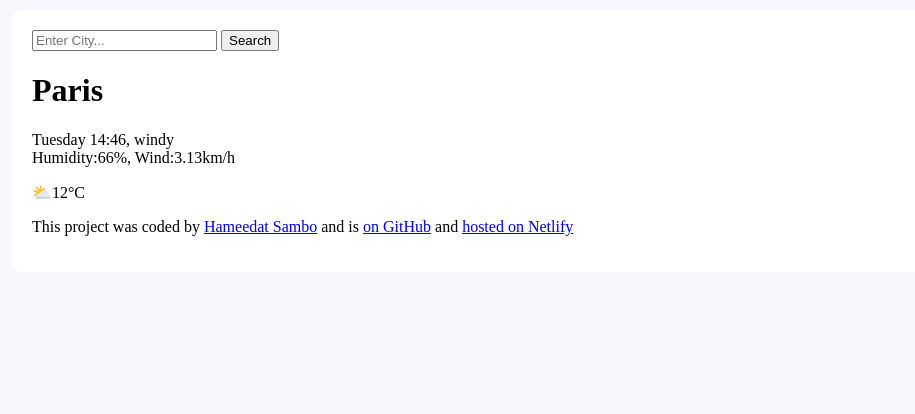
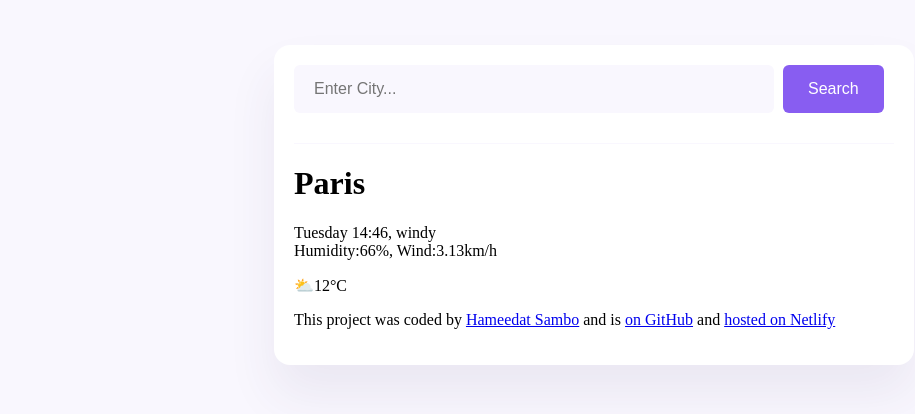
Before and after one commit to sambo-ham/Weather-me, a plain HTML site: page index.html in a window 1280 px wide. Shown: the whole page, without its empty margins (46-961 px from the left). Drawn offline with Linux system fonts and the light colour scheme.

Commit message:
styled the header

```diff
--- a/index.html
+++ b/index.html
@@ -9,8 +9,13 @@
   <body>
     <div class="content">
       <header>
-        <input type="search" name="" id="" placeholder="Enter City..." />
-        <input type="submit" value="Search" />
+        <input
+          type="search"
+          name=""
+          id="searchform-input"
+          placeholder="Enter City..."
+        />
+        <input type="submit" id="searchform-button" value="Search" />
       </header>
       <main>
         <h1>Paris</h1>
--- a/style.css
+++ b/style.css
@@ -4,7 +4,36 @@ body {
 
 .content {
   background-color: white;
+  max-width: 600px;
   padding: 20px;
-  margin: 10px 50px 10px;
-  border-radius: 10px;
+  margin: 45px auto;
+  border-radius: 16px;
+  box-shadow: 0px 30px 50px rgba(65, 50, 100, 0.08);
 }
+
+#searchform-input {
+  background-color: rgb(249, 247, 254);
+  width: 80%;
+  font-size: 16px;
+  /* border-width: initial; */
+  border-style: none;
+  /* border-color: initial; */
+  /* border-image: initial; */
+  border-radius: 6px;
+  padding: 15px 20px;
+}
+
+#searchform-button {
+  background-color: #885df1;
+  color: white;
+  margin-left: 5px;
+  padding: 15px 25px;
+  font-size: 16px;
+  border-style: none;
+  border-radius: 6px;
+}
+
+header {
+  border-bottom: 1px solid rgb(249, 247, 254);
+  padding: 0px 0px 30px;
+}
```
